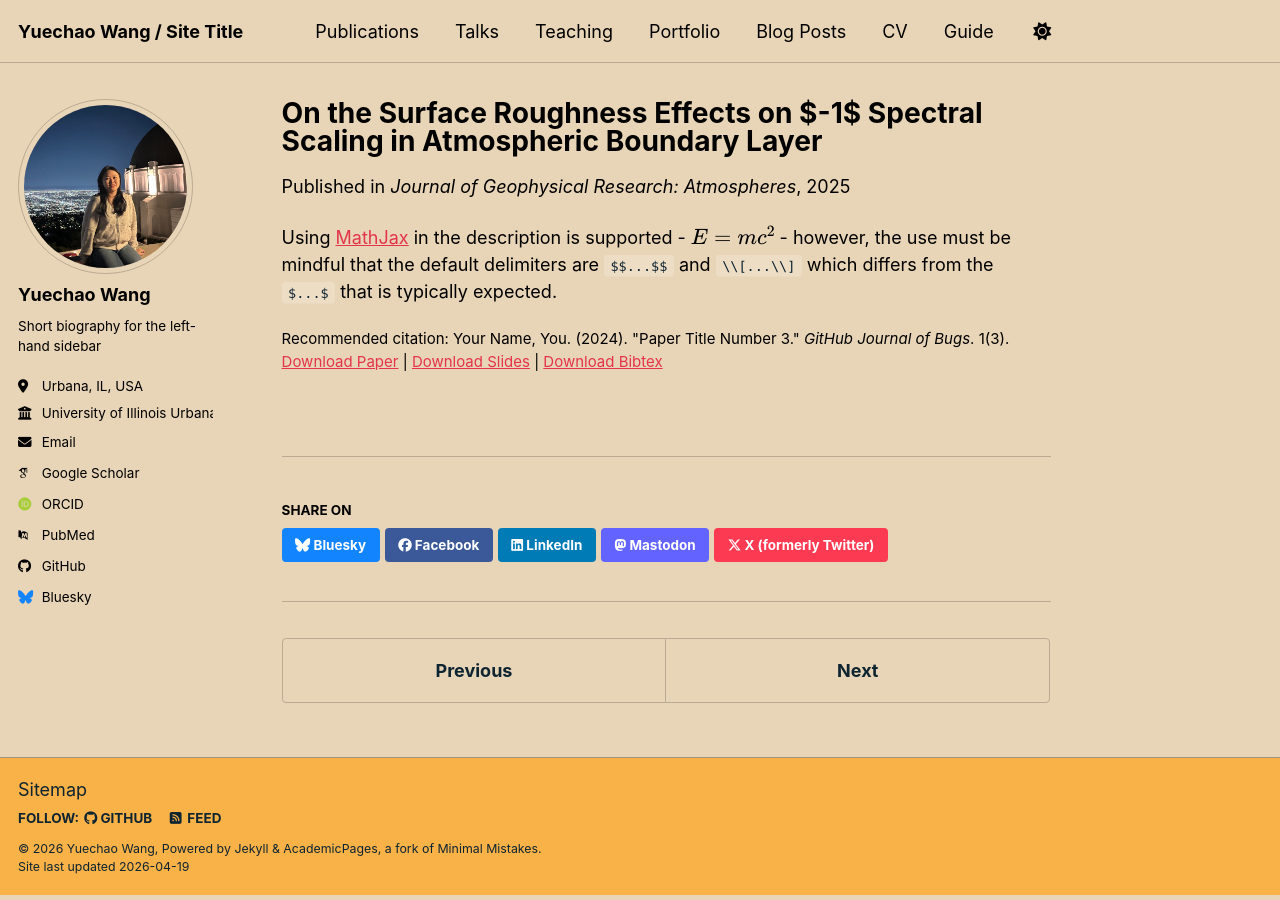
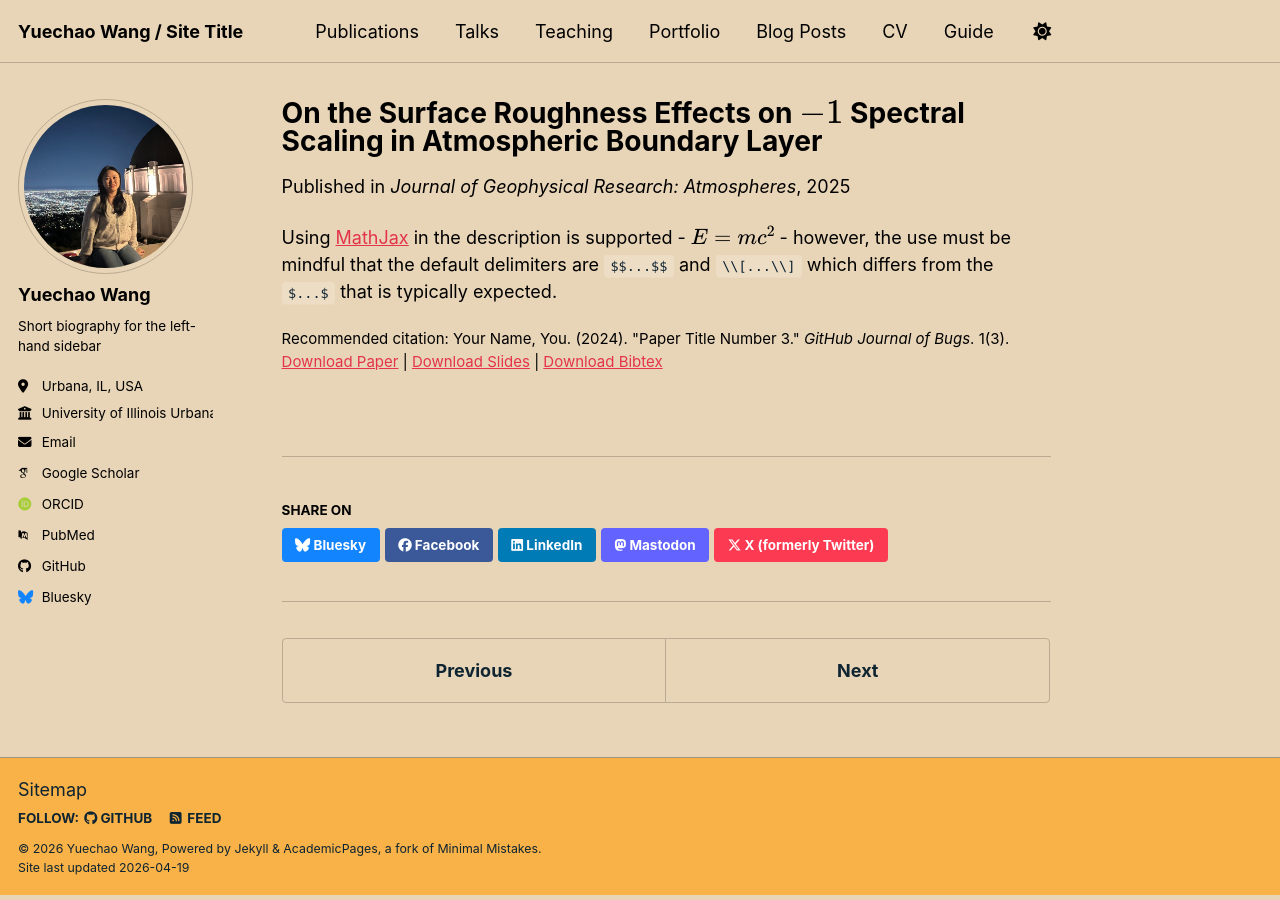
Before and after one commit to wyccc-my/wyccc-my.github.io, a Jekyll site: the page built from _publications/2025-07-28-BL_roughness_-1.md, in a window 1280 px wide. Built offline with Jekyll 4.4.1, drawn with Linux system fonts in a browser that asks for light colours; some web fonts are replaced; a script bundle is joined from its source files by our own code; library files that are not in the unit come from our copies.

```diff
--- a/_publications/2025-07-28-BL_roughness_-1.md
+++ b/_publications/2025-07-28-BL_roughness_-1.md
@@ -1,5 +1,5 @@
 ---
-title: "On the Surface Roughness Effects on $-1$ Spectral Scaling in Atmospheric Boundary Layer"
+title: "On the Surface Roughness Effects on $$-1$$ Spectral Scaling in Atmospheric Boundary Layer"
 collection: publications
 category: manuscripts
 permalink: /publication/2025-07-28-BL_roughness_-1
```
